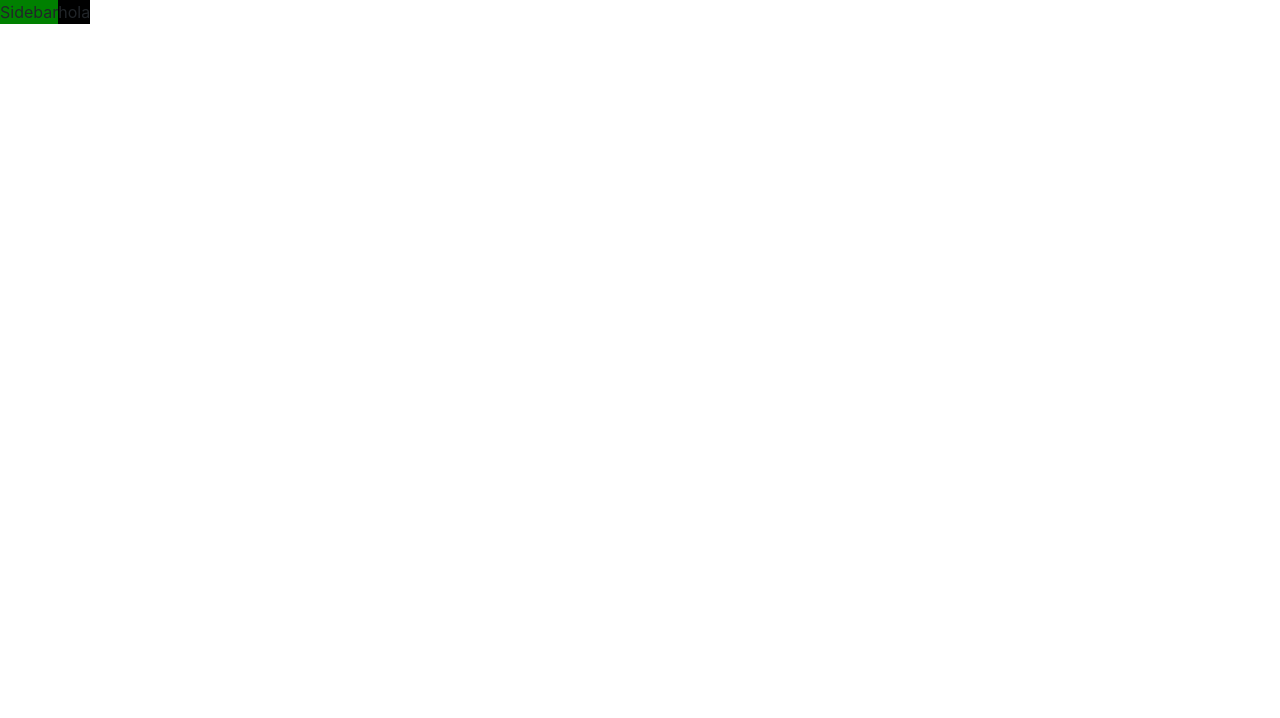
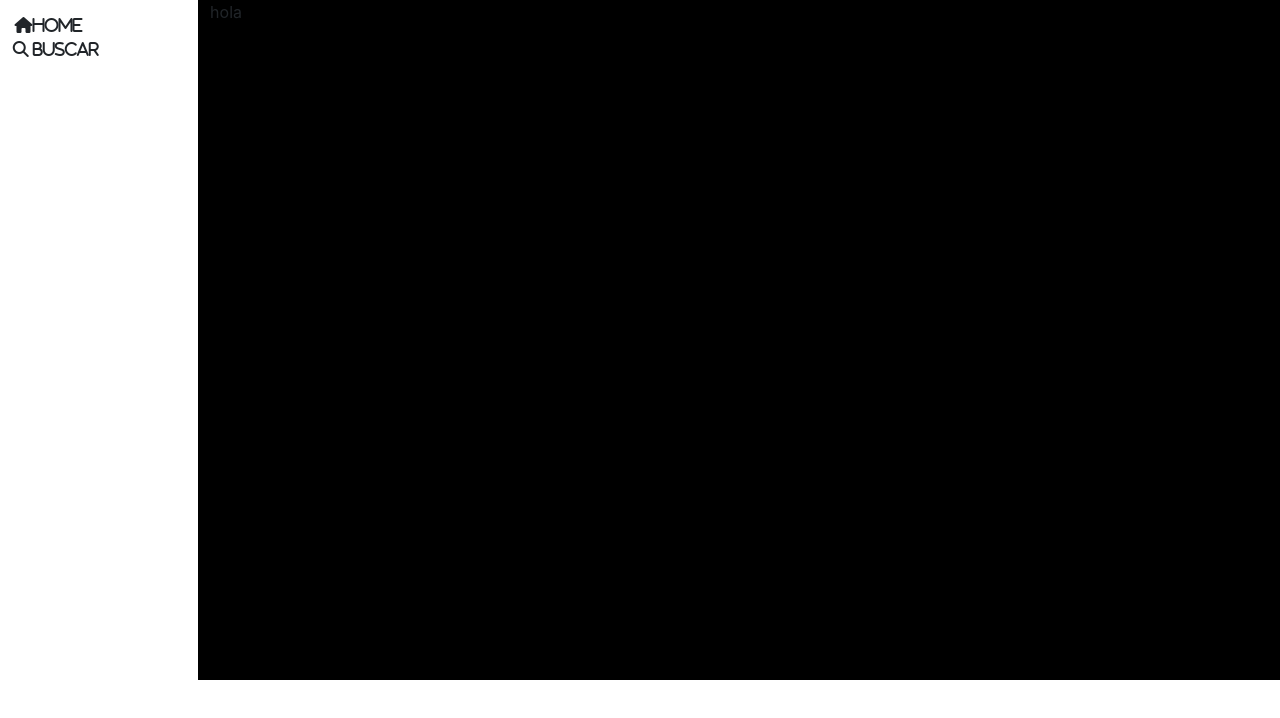
Before and after one commit to AntonioMrtz/SpotifyElectron, a React (Create React App) app in the folder spotify-electron/: page / in a window 1280 px wide. Shown: the top 718 px of the page. Built offline with nearby package versions, Linux system fonts and the light colour scheme.

Commit message:
Avance interfaz react Home

```diff
--- a/spotify-electron/public/index.html
+++ b/spotify-electron/public/index.html
@@ -9,6 +9,7 @@
       name="description"
       content="Web site created using create-react-app"
     />
+    <link rel="stylesheet" href="https://cdnjs.cloudflare.com/ajax/libs/font-awesome/6.3.0/css/all.min.css">
     <link rel="apple-touch-icon" href="%PUBLIC_URL%/logo192.png" />
     <!--
       manifest.json provides metadata used when your web app is installed on a
--- a/spotify-electron/src/componentes/home/Home.jsx
+++ b/spotify-electron/src/componentes/home/Home.jsx
@@ -1,8 +1,6 @@
-import React from 'react'
-import styles from './homeCss.module.css'
+import React from "react";
+import styles from "./homeCss.module.css";
 
 export default function Home() {
-  return (
-    <div className={styles.clase} >hola</div>
-  )
+    return <div className={`container-fluid ${styles.clase}`}>hola</div>;
 }
--- a/spotify-electron/src/componentes/sidebar/Sidebar.jsx
+++ b/spotify-electron/src/componentes/sidebar/Sidebar.jsx
@@ -1,9 +1,25 @@
-import React from 'react'
-import styles from './sideBarCss.module.css'
-
+import React from "react";
+import styles from "./sideBarCss.module.css";
 
 export default function Sidebar() {
-  return (
-    <div className={styles.clase}>Sidebar</div>
-  )
+    return (
+        <div className={`container-fluid ${styles.wrapperNavbar}`}>
+            <header className={`${styles.header}`}>
+                <ul className={`${styles.ul}`}>
+                    <li className={`${styles.headerLi}`}>
+                        <a href="">
+                            <i className={`fa-solid fa-house fa-fw ${styles.headerI}`}>Home</i>
+                        </a>
+                    </li>
+
+                    <li>
+                        <a href="">
+                            {" "}
+                            <i class="fa-solid fa-magnifying-glass"> Buscar</i>
+                        </a>
+                    </li>
+                </ul>
+            </header>
+        </div>
+    );
 }
--- a/spotify-electron/src/componentes/sidebar/sideBarCss.module.css
+++ b/spotify-electron/src/componentes/sidebar/sideBarCss.module.css
@@ -1,4 +1,35 @@
-.clase{
+.wrapperNavbar{
 
-    background-color: green
+    width: 18svw;
+    height: 85svh;
+    padding: 1%;
+
+    display: flex;
+    flex-direction: column;
+
+
 }
+
+.header{
+
+    display: flex;
+    flex-direction: column;
+
+
+}
+
+.headerLi{
+
+
+
+}
+
+.ul{
+
+    padding: 0 !important;
+}
+
+.headerI{
+
+    margin: 1%;
+}
--- a/spotify-electron/src/index.css
+++ b/spotify-electron/src/index.css
@@ -10,6 +10,18 @@ body {
 code {
   font-family: source-code-pro, Menlo, Monaco, Consolas, 'Courier New',
     monospace;
+}
+
+a{
+
+
+  text-decoration: none;
+  color: inherit;
+}
+
+ul{
+
+  list-style: none;
 }
 
 
```
Also changed, not shown: 1 other file (tests, documents, lock files or other folders).
